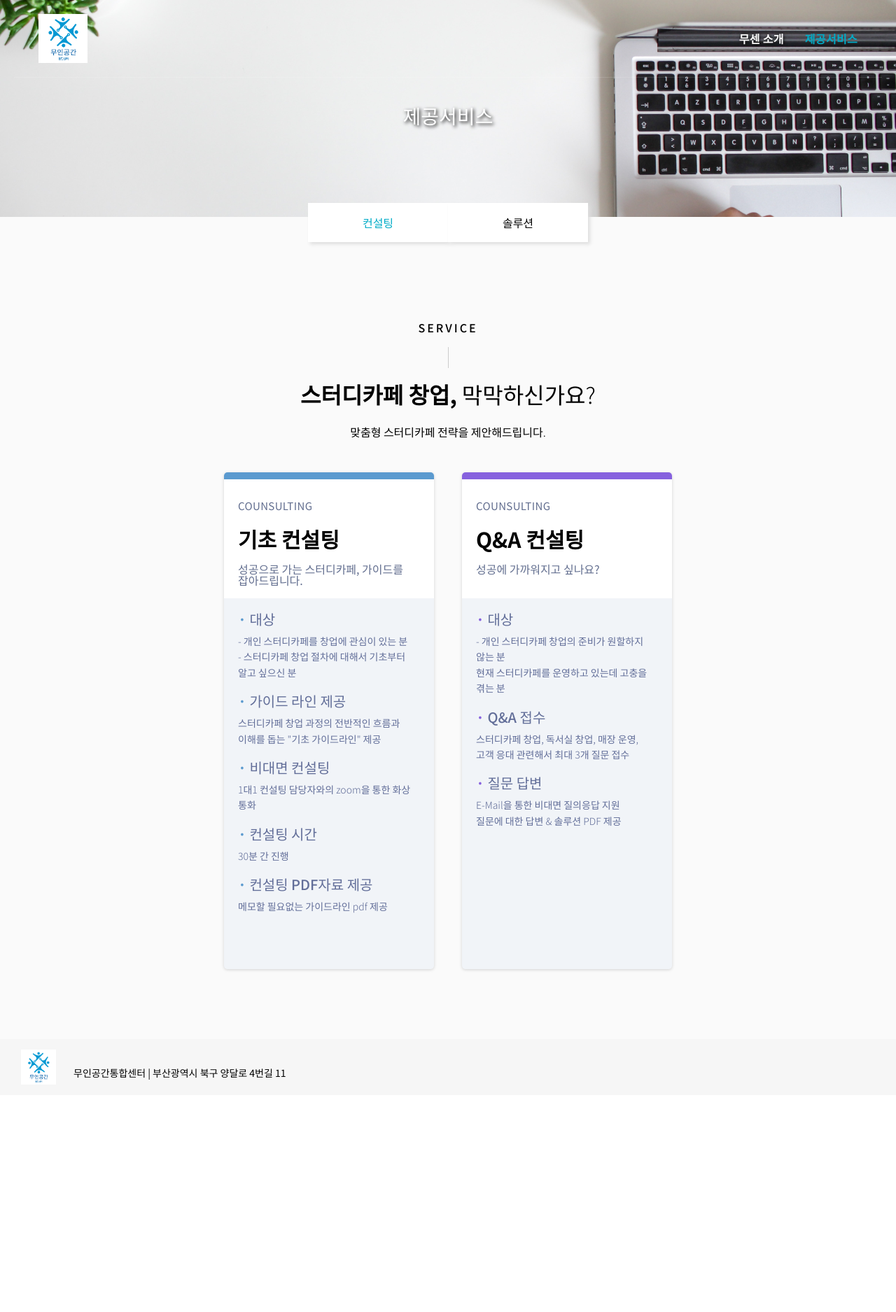
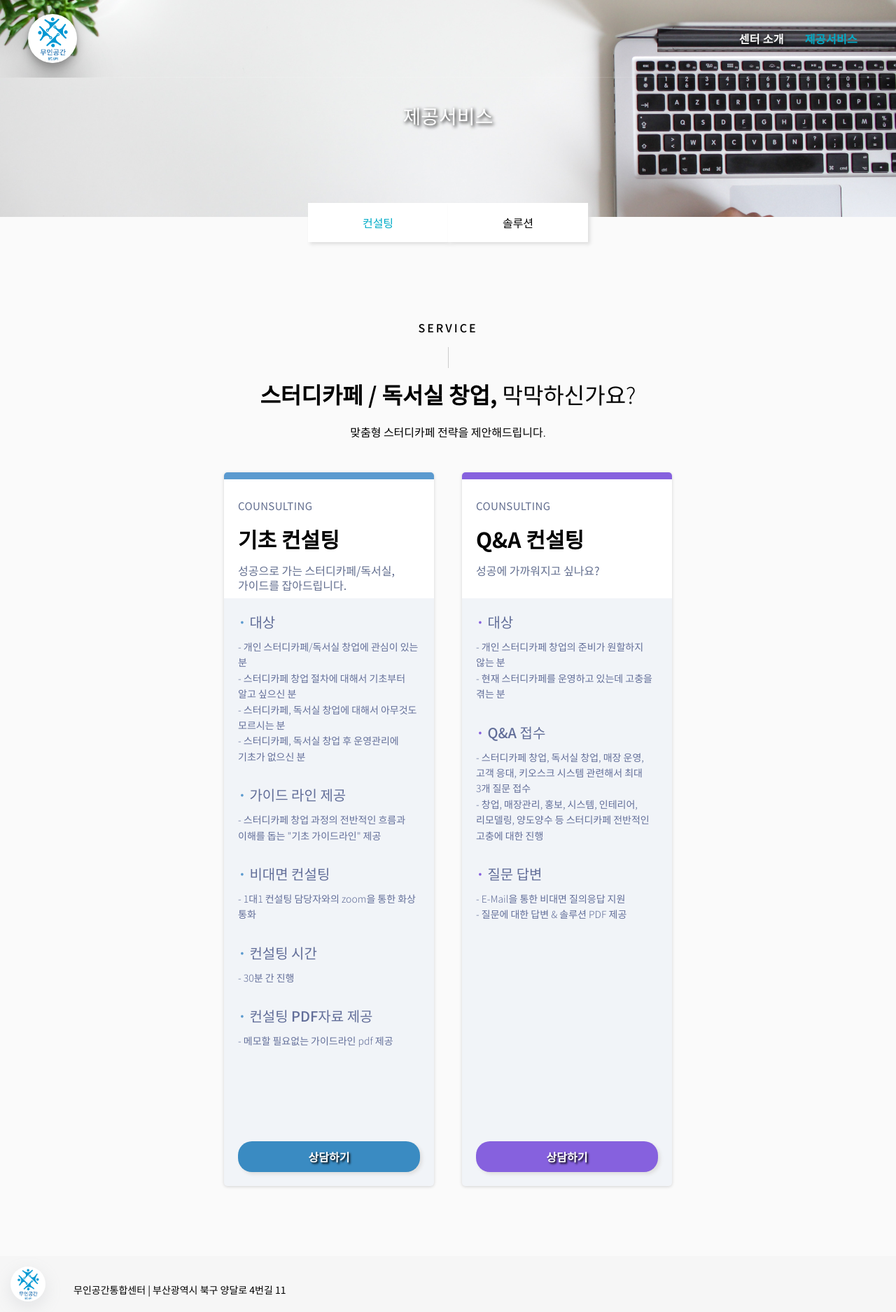
Before and after one commit to yoojat/USIC, a Next.js app: page /services in a window 1280 px wide. Shown: the whole page at 70% size. Before the commit the page ends 1565 px from the top, so only its background shows below. Built offline with nearby package versions, Linux system fonts and the light colour scheme; no server answers.

Commit message:
메인 영상 화면으로 변경, 레이아웃 수정, 운영자 내용 수정, 서비스 버튼 추가

```diff
--- a/components/Footer.tsx
+++ b/components/Footer.tsx
@@ -13,18 +13,28 @@ const FooterContentContainer = styled.div`
   align-items: flex-end;
 `;
 
+const LogoImgContainer = styled.div`
+  span {
+    border-radius: 40px;
+    box-shadow: rgba(149, 157, 165, 0.2) 0px 8px 24px;
+  }
+`;
+
 const Footer: NextComponentType = () => {
   return (
     <ContainerFooter>
       <FooterContentContainer>
-        <div style={{ position: 'relative', width: '80px', height: '50px' }}>
+        <LogoImgContainer
+          style={{ position: 'relative', width: '80px', height: '50px' }}
+        >
           <Image
-            layout='fill'
+            width={50}
+            height={50}
             objectFit={'contain'}
             src={'/logo.png'}
             alt={'logo'}
           />
-        </div>
+        </LogoImgContainer>
         <div style={{ paddingBottom: '10px', marginLeft: '10px' }}>
           무인공간통합센터 | 부산광역시 북구 양달로 4번길 11
         </div>
--- a/components/HeadSection.tsx
+++ b/components/HeadSection.tsx
@@ -1,6 +1,4 @@
 import Head from 'next/head';
-import Link from 'next/link';
-import { useRouter } from 'next/router';
 import { Dispatch, SetStateAction } from 'react';
 import styled from 'styled-components';
 import { media } from '../styles/theme';
@@ -8,7 +6,7 @@ import { media } from '../styles/theme';
 const BannerContainer = styled.div<{ isMain?: boolean }>`
   position: absolute;
   width: 100%;
-  height: ${(props) => (props.isMain ? '800px' : '400px')};
+  height: ${(props) => (props.isMain ? '800px' : '430px')};
   overflow: hidden;
 `;
 
@@ -46,7 +44,7 @@ const BannerImageContainer = styled.div<{
   ${(props) =>
     props.bannerImgUrl
       ? `background-image: url(${props.bannerImgUrl})`
-      : `background: rgba(0,0,0,0.5) url(/banner.jpg)`};
+      : `background: rgba(0,0,0,0.5) url(/main_banner.jpeg)`};
   background-size: cover;
   background-blend-mode: darken;
   display: flex;
@@ -76,33 +74,30 @@ const HeadTitle = styled.h3`
 `;
 
 const MainTitleContainer = styled.div`
-  padding: 50px;
+  padding: 30px;
   width: 100%;
   max-width: 1200px;
+  text-shadow: 2px 2px 2px gray;
+  ${media.tablet} {
+    width: 80%;
+  }
   ${media.pc} {
-    margin-left: 30px;
+    /* margin-left: 30px; */
     position: absolute;
-    left: 10%;
+    left: 5%;
     top: 20%;
-  }
-  ${media.tablet} {
-    width: 100%;
-    top: inherit;
-    margin-left: inherit;
-    position: inherit;
-    left: inherit;
   }
 `;
 
 const TopDescription = styled.div`
   color: ${(props) => props.theme.color.aBlue};
-  font-size: 12px;
+  font-size: 16px;
   font-weight: 500;
   padding-bottom: 10px;
 `;
 
 const BottomDescription = styled.div`
-  font-size: 16px;
+  font-size: 20px;
   line-height: 1.5;
   margin-top: 20px;
   color: white;
@@ -155,6 +150,28 @@ const SubMenuItem = styled.div<{ isNowPage?: boolean }>`
   padding-bottom: 20px;
   margin-top: 10px;
 `;
+const VideoContainer = styled.div`
+  width: 100vw;
+  height: 100vh;
+  iframe {
+    position: absolute;
+    top: 50%;
+    left: 50%;
+    width: 100vw;
+    height: 100vh;
+    transform: translate(-50%, -50%);
+    pointer-events: none;
+
+    @media (min-aspect-ratio: 16/9) {
+      /* height = 100 * (9 / 16) = 56.25 */
+      height: 56.25vw;
+    }
+    @media (max-aspect-ratio: 16/9) {
+      /* width = 100 / (9 / 16) = 177.777777 */
+      width: 177.78vh;
+    }
+  }
+`;
 
 interface IProps {
   title?: string;
@@ -188,6 +205,12 @@ export default function HeadSection({
         <BannerImageContainer bannerImgUrl={bannerImgUrl} isMain={isMain}>
           {headTitle &&
             (isMain ? (
+              <VideoContainer>
+                <iframe
+                  src='https://www.youtube.com/embed/HP_ZnEkbC7Y?start=50&controls=0&autoplay=1&mute=1&loop=1&playlist=HP_ZnEkbC7Y'
+                  title='YouTube video player'
+                ></iframe>
+
                 <MainTitleContainer>
                   <TopDescription>
                     스터디카페, 독서실 창업 / 운영 / 관리 상담
@@ -205,6 +228,7 @@ export default function HeadSection({
                     </p>
                   </BottomDescription>
                 </MainTitleContainer>
+              </VideoContainer>
             ) : (
               <HeadTitle>{headTitle}</HeadTitle>
             ))}
--- a/components/NavBar.tsx
+++ b/components/NavBar.tsx
@@ -107,6 +107,15 @@ const SideMenuItem = styled.div`
   }
 `;
 
+const LogoImgContainer = styled.div`
+  span {
+    border-radius: 40px;
+    box-shadow: rgba(0, 0, 0, 0.25) 0px 54px 55px,
+      rgba(0, 0, 0, 0.12) 0px -12px 30px, rgba(0, 0, 0, 0.12) 0px 4px 6px,
+      rgba(0, 0, 0, 0.17) 0px 12px 13px, rgba(0, 0, 0, 0.09) 0px -3px 5px;
+  }
+`;
+
 export default function NavBar() {
   const router = useRouter();
 
@@ -144,7 +153,7 @@ export default function NavBar() {
         <ImageContainer>
           <Link href='/'>
             <a>
-              <div
+              <LogoImgContainer
                 style={{
                   position: 'relative',
                   width: '100%',
@@ -154,17 +163,18 @@ export default function NavBar() {
                 <Image
                   src={'/logo.png'}
                   alt={'무인공간통합센터'}
-                  layout='fill'
+                  width={70}
+                  height={70}
                   objectFit='contain'
                   priority={true}
                 />
-              </div>
+              </LogoImgContainer>
             </a>
           </Link>
         </ImageContainer>
         <MenuContainer>
           <MenuTitle isNowPage={firstPathFinder(router.pathname) === 'about'}>
-            <Link href='/about'>무센 소개</Link>
+            <Link href='/about'>센터 소개</Link>
           </MenuTitle>
 
           <MenuTitle
@@ -189,7 +199,7 @@ export default function NavBar() {
         <SideMenuContainer isSideMenuShow={isSideMenuShow}>
           <SideMenuNavContainer>
             <Link href={'/about'}>
-              <SideMenuItem>무센 소개</SideMenuItem>
+              <SideMenuItem>센터 소개</SideMenuItem>
             </Link>
 
             <Link href={'/services'}>
@@ -206,9 +216,9 @@ export default function NavBar() {
         </SideMenuContainer>
         <MenuBarContainer onClick={() => setIsSideMenuShow((prev) => !prev)}>
           {isSideMenuShow ? (
-            <FontAwesomeIcon icon={faTimes} size='3x' />
+            <FontAwesomeIcon icon={faTimes} size='3x' color='#D4E5F5' />
           ) : (
-            <FontAwesomeIcon icon={faBars} size='3x' />
+            <FontAwesomeIcon icon={faBars} size='3x' color='#D4E5F5' />
           )}
         </MenuBarContainer>
       </NavContainer>
--- a/components/ServiceItem.tsx
+++ b/components/ServiceItem.tsx
@@ -43,6 +43,7 @@ const PlanSubTitle = styled.div`
   font-size: 16px;
   font-weight: 400;
   height: 30px;
+  line-height: 1.3;
 `;
 const BottomContentWrapper = styled.div`
   color: rgb(98, 110, 153);
@@ -50,14 +51,22 @@ const BottomContentWrapper = styled.div`
   padding-right: 20px;
   padding-top: 20px;
   padding-bottom: 20px;
+  display: flex;
+  flex-direction: column;
+  justify-content: space-between;
+  height: 800px;
 `;
+
+const ContentItemsContainer = styled.div``;
+
 const ContentItem = styled.div`
-  margin-bottom: 20px;
+  margin-bottom: 30px;
 `;
 const ContentTitle = styled.h4<{ themeColor?: string }>`
   font-size: 20px;
   font-weight: 500;
   margin-bottom: 10px;
+  line-height: 1.4;
   span {
     color: ${(props) => props.themeColor || props.theme.color.secondBlue};
   }
@@ -65,6 +74,22 @@ const ContentTitle = styled.h4<{ themeColor?: string }>`
 const ContentDescription = styled.div`
   font-size: 14px;
   line-height: 1.6;
+`;
+
+const ConsultingButton = styled.button<{ themeColor?: string }>`
+  background-color: ${(props) =>
+    props.themeColor || props.theme.color.mainBlue};
+  padding-top: 10px;
+  padding-bottom: 10px;
+  border-radius: 20px;
+  font-weight: 700;
+  font-size: 16px;
+  color: white;
+  text-shadow: 2px 2px 3px black;
+  box-shadow: 3px 3px 5px #dedede;
+  &:hover {
+    background-color: ${(props) => props.theme.color.thirdBlue};
+  }
 `;
 
 interface IProps {
@@ -89,6 +114,7 @@ const ServiceItem = ({
       <PlanSubTitle>{planSubtitle}</PlanSubTitle>
     </TopContentWrapper>
     <BottomContentWrapper>
+      <ContentItemsContainer>
         {contents.map((content, index) => (
           <ContentItem key={index}>
             <ContentTitle themeColor={themeColor}>
@@ -102,6 +128,8 @@ const ServiceItem = ({
             </ContentDescription>
           </ContentItem>
         ))}
+      </ContentItemsContainer>
+      <ConsultingButton themeColor={themeColor}>상담하기</ConsultingButton>
     </BottomContentWrapper>
   </PlanItem>
 );
--- a/pages/services/index.tsx
+++ b/pages/services/index.tsx
@@ -93,7 +93,7 @@ export default function Services() {
         </VerticalLineContainer>
         <ContentSection>
           <TopTitle>
-            <span>스터디카페 창업,</span> 막막하신가요?
+            <span>스터디카페 / 독서실 창업,</span> 막막하신가요?
           </TopTitle>
           <SubTitle>맞춤형 스터디카페 전략을 제안해드립니다.</SubTitle>
         </ContentSection>
@@ -106,35 +106,37 @@ export default function Services() {
                     category={'COUNSULTING'}
                     planTitle={'기초 컨설팅'}
                     planSubtitle={
-                      '성공으로 가는 스터디카페, 가이드를 잡아드립니다.'
+                      '성공으로 가는 스터디카페/독서실, 가이드를 잡아드립니다.'
                     }
                     contents={[
                       {
                         title: '대상',
                         descriptions: [
-                          '- 개인 스터디카페를 창업에 관심이 있는 분',
+                          '- 개인 스터디카페/독서실 창업에 관심이 있는 분',
                           '- 스터디카페 창업 절차에 대해서 기초부터 알고 싶으신 분',
+                          '- 스터디카페, 독서실 창업에 대해서 아무것도 모르시는 분',
+                          '- 스터디카페, 독서실 창업 후 운영관리에 기초가 없으신 분',
                         ],
                       },
                       {
                         title: '가이드 라인 제공',
                         descriptions: [
-                          '스터디카페 창업 과정의 전반적인 흐름과 이해를 돕는 "기초 가이드라인" 제공',
+                          '- 스터디카페 창업 과정의 전반적인 흐름과 이해를 돕는 "기초 가이드라인" 제공',
                         ],
                       },
                       {
                         title: '비대면 컨설팅',
                         descriptions: [
-                          '1대1 컨설팅 담당자와의 zoom을 통한 화상 통화',
+                          '- 1대1 컨설팅 담당자와의 zoom을 통한 화상 통화',
                         ],
                       },
                       {
                         title: '컨설팅 시간',
-                        descriptions: ['30분 간 진행'],
+                        descriptions: ['- 30분 간 진행'],
                       },
                       {
                         title: '컨설팅 PDF자료 제공',
-                        descriptions: ['메모할 필요없는 가이드라인 pdf 제공'],
+                        descriptions: ['- 메모할 필요없는 가이드라인 pdf 제공'],
                       },
                     ]}
                   />
@@ -148,20 +150,21 @@ export default function Services() {
                         title: '대상',
                         descriptions: [
                           '- 개인 스터디카페 창업의 준비가 원할하지 않는 분',
-                          '현재 스터디카페를 운영하고 있는데 고충을 겪는 분',
+                          '- 현재 스터디카페를 운영하고 있는데 고충을 겪는 분',
                         ],
                       },
                       {
                         title: 'Q&A 접수',
                         descriptions: [
-                          '스터디카페 창업, 독서실 창업, 매장 운영, 고객 응대 관련해서 최대 3개 질문 접수',
+                          '- 스터디카페 창업, 독서실 창업, 매장 운영, 고객 응대, 키오스크 시스템 관련해서 최대 3개 질문 접수',
+                          '- 창업, 매장관리, 홍보, 시스템, 인테리어, 리모델링, 양도양수 등 스터디카페 전반적인 고충에 대한 진행',
                         ],
                       },
                       {
                         title: '질문 답변',
                         descriptions: [
-                          'E-Mail을 통한 비대면 질의응답 지원',
-                          '질문에 대한 답변 & 솔루션 PDF 제공',
+                          '- E-Mail을 통한 비대면 질의응답 지원',
+                          '- 질문에 대한 답변 & 솔루션 PDF 제공',
                         ],
                       },
                     ]}
@@ -179,40 +182,40 @@ export default function Services() {
                       {
                         title: '대상',
                         descriptions: [
-                          '키오스크에 대해서 더 이상 고민하고 싶지 않으신 분',
-                          '키오스크 잘 골랐다 소리 듣고 싶으신 분',
+                          '- 키오스크에 대해서 더 이상 고민하고 싶지 않으신 분',
+                          '- 키오스크 잘 골랐다 소리 듣고 싶으신 분',
                           '합리적인 키오스크를 찾고 계신 분',
                         ],
                       },
                       {
                         title: '합리적 키오스크',
                         descriptions: [
-                          '비싼 비용의 키오스크를 아직도 사용하고 계신가요?',
+                          '- 비싼 비용의 키오스크를 아직도 사용하고 계신가요?',
                         ],
                       },
                       {
                         title: '온라인 결제 플랫폼 제공',
                         descriptions: [
-                          '키오스크를 통한 결제는 물론! 모바일, PC로도 결제가 가능한 스터디카페가 됩니다.',
+                          '- 키오스크를 통한 결제는 물론! 모바일, PC로도 결제가 가능한 스터디카페가 됩니다.',
                         ],
                       },
                       {
                         title: '모바일 운영',
                         descriptions: [
-                          '모든 관리 및 운영은 모바일로 가능합니다.',
+                          '- 모든 관리 및 운영은 모바일로 가능합니다.',
                         ],
                       },
                       {
                         title: '무인 운영',
                         descriptions: [
-                          '회원이 스스로 결제, 좌석 배정까지 원활하게 할 수 있도록 설계되었습니다.',
+                          '- 회원이 스스로 결제, 좌석 배정까지 원활하게 할 수 있도록 설계되었습니다.',
                         ],
                       },
 
                       {
                         title: '출입문',
                         descriptions: [
-                          '회원 관리 시스템을 통해 출입문이 제어됩니다.',
+                          '- 회원 관리 시스템을 통해 출입문이 제어됩니다.',
                         ],
                       },
                     ]}
@@ -220,38 +223,39 @@ export default function Services() {
                   <ServiceItem
                     themeColor='#8661de'
                     category={'SOLUTION'}
-                    planTitle={'응대 대행'}
+                    planTitle={'매장 관리'}
                     planSubtitle={'고객이 늘어나는 응대가 중요합니다.'}
                     contents={[
                       {
                         title: '대상',
                         descriptions: [
-                          '고객 응대를 직접하실 수 없는 상황에 계신 분',
+                          '- 직장인 창업을 고려하고 계신 분',
+                          '- 직접 운영 관리가 어려우신 분',
                         ],
                       },
                       {
                         title: '멀티 채널 지원 제공',
                         descriptions: [
-                          '웹, 전화, 문자 및 SNS를 통한 응대를 지원합니다.',
+                          '- 웹, 전화, 문자 및 SNS를 통한 응대를 지원합니다.',
                         ],
                       },
                       {
                         title: '시간 및 비용 절약',
                         descriptions: [
-                          '고객 응대에 소모되는 시간을 줄여, 스터디카페 성공을 가속화 하세요.',
+                          '- 고객 응대에 소모되는 시간을 줄여, 스터디카페 성공을 가속화 하세요.',
                         ],
                       },
                       {
                         title: '업무 생산성 향상',
                         descriptions: [
-                          '고객 문의 건수가 반이상 줄어듭니다.',
-                          '클레임에 대한 스트레스를 줄이고 업무 효율을 높이세요.',
+                          '- 고객 문의 건수가 반이상 줄어듭니다.',
+                          '- 클레임에 대한 스트레스를 줄이고 업무 효율을 높이세요.',
                         ],
                       },
                       {
                         title: '고객 만족도 향상',
                         descriptions: [
-                          '고객의 불만사항을 최저로 낮추고, 고객만족도는 최고로 높여 드립니다.',
+                          '- 고객의 불만사항을 최저로 낮추고, 고객만족도는 최고로 높여 드립니다.',
                         ],
                       },
                     ]}
@@ -265,39 +269,40 @@ export default function Services() {
                       {
                         title: '대상',
                         descriptions: [
-                          '스터디카페를 나타낼 수 있는 상표, 표지 등이 필요하신 분',
+                          '- 스터디카페를 나타낼 수 있는 기본적인 디자인물이 필요하신 분',
+                          '*디자인물 : 로고, 로고타입, 브랜드, 컬러, 매장 메뉴얼, 간판 디자인(플랙스/채널), 전단지',
                         ],
                       },
                       {
                         title: '시장 조사 및 분석',
                         descriptions: [
-                          '스터디카페 시장에서 경쟁업체 대비하여 경쟁력을 나타낼 수 있는 부분을 파악합니다.',
+                          '- 스터디카페 시장에서 경쟁업체 대비하여 경쟁력을 나타낼 수 있는 부분을 파악합니다.',
                         ],
                       },
                       {
                         title: '브랜드 진단',
                         descriptions: [
-                          '현 상태를 진단하여 정체성을 확인합니다.',
+                          '- 현 상태를 진단하여 정체성을 확인합니다.',
                         ],
                       },
                       {
                         title: '전략 수립',
                         descriptions: [
-                          '파악한 정보와 자료를 기반으로 브랜드 컨셉을 도출합니다.',
-                          '시안 중에 선택하여 진행합니다.',
+                          '- 파악한 정보와 자료를 기반으로 브랜드 컨셉을 도출합니다.',
+                          '- 시안 중에 선택하여 진행합니다.',
                         ],
                       },
                       {
                         title: '브랜드 컨셉 정립',
                         descriptions: [
-                          '스토리텔링, 이미지, 성격을 정립하여 소비자에게 가치를 알릴 수 있도록 합니다.',
+                          '- 스토리텔링, 이미지, 성격을 정립하여 소비자에게 가치를 알릴 수 있도록 합니다.',
                         ],
                       },
 
                       {
                         title: '커뮤니케이션 솔루션',
                         descriptions: [
-                          '지속적으로 소비자와 소통할 수 있도록 가이드를 해드립니다.',
+                          '- 지속적으로 소비자와 소통할 수 있도록 가이드를 해드립니다.',
                         ],
                       },
                     ]}
@@ -311,31 +316,25 @@ export default function Services() {
                       {
                         title: '대상',
                         descriptions: [
-                          '스터디카페에 맞는 인테리어를 진행하고 싶으신 분',
-                        ],
-                      },
-                      {
-                        title: '차별하여 경쟁력 강화',
-                        descriptions: [
-                          '일반적인 인테리어 공사와 차별점을 두어 고객의 만족도를 올릴 수 있습니다.',
+                          '- 스터디카페에 맞는 인테리어를 진행하고 싶으신 분',
                         ],
                       },
                       {
                         title: '학습에 맞는 조명과 벽지 인테리어',
                         descriptions: [
-                          '같은 공간이어도 색, 느낌에 따라 학습자의 집중도가 달라집니다.',
+                          '- 같은 공간이어도 색, 느낌에 따라 학습자의 집중도가 달라집니다.',
                         ],
                       },
                       {
                         title: '돈 버는 인테리어',
                         descriptions: [
-                          '냉난방 기구, 가구 등의 적절한 배치를 통해 경제적인 효과를 올립니다.',
+                          '- 냉난방 기구, 가구 등의 적절한 배치를 통해 경제적인 효과를 올립니다.',
                         ],
                       },
                       {
                         title: '편의성이 올라가는 인테리어',
                         descriptions: [
-                          '이용자들의 편리함을 결정하는 인테리어를 진행합니다.',
+                          '- 이용자들의 편리함을 결정하는 인테리어를 진행합니다.',
                         ],
                       },
                     ]}
@@ -343,31 +342,33 @@ export default function Services() {
                   <ServiceItem
                     themeColor='#99ecdd'
                     category={'SOLUTION'}
-                    planTitle={'마케팅'}
-                    planSubtitle={'마케팅이 성공의 시작입니다.'}
+                    planTitle={'홍보'}
+                    planSubtitle={'홍보가 성공의 시작입니다.'}
                     contents={[
                       {
                         title: '대상',
-                        descriptions: ['홍보, 마케팅이 필요하신 분'],
-                      },
-                      {
-                        title: '타겟에 맞는 광고 집행합니다.',
                         descriptions: [
-                          '다양한 매체를 통하여 고객 맞춤 광고를 전달합니다.',
+                          '- 성공적인 스터디카페 홍보를 원하시는 분',
+                          '- 전문적인 스터디카페 홍보를 필요로 하신 분',
+                          '*인스타그램, 브랜드 블로그, 체험형 블로그, 네이버 플레이스',
                         ],
                       },
                       {
-                        title: '답답한 마케팅은 가라.',
+                        title: '필수적인 광고 집행',
                         descriptions: [
-                          '마케팅에 대해서 몰라서 답답했던 적 있죠? 이해합니다.',
-                          '알아서 마케팅을 진행해드립니다.',
+                          '- 스터디카페에 맞는 고객 타겟형 광고를 전달합니다.',
+                        ],
+                      },
+                      {
+                        title: '실속있는 홍보 효과',
+                        descriptions: [
+                          '- 과대홍보로 거품있는 비용이 아닌, 타겟 맞춤형 광고로 실속있는 광고집행',
                         ],
                       },
                       {
                         title: '비용대비 수익 증가',
                         descriptions: [
-                          '마케팅에 소요되는 비용을 아까워하지 마세요.',
-                          '더 큰 수익을 안겨드립니다.',
+                          '- 전략적 마케팅 솔루션을 통한, 지역 맞춤형 컨설팅 진행',
                         ],
                       },
                     ]}
```
Also changed, not shown: pages/about/index.tsx (+23 -22 lines), utils/consts.ts (+22 -9 lines), public/main_banner.jpeg (added). Lines whose indentation alone changed are shown as unchanged.
